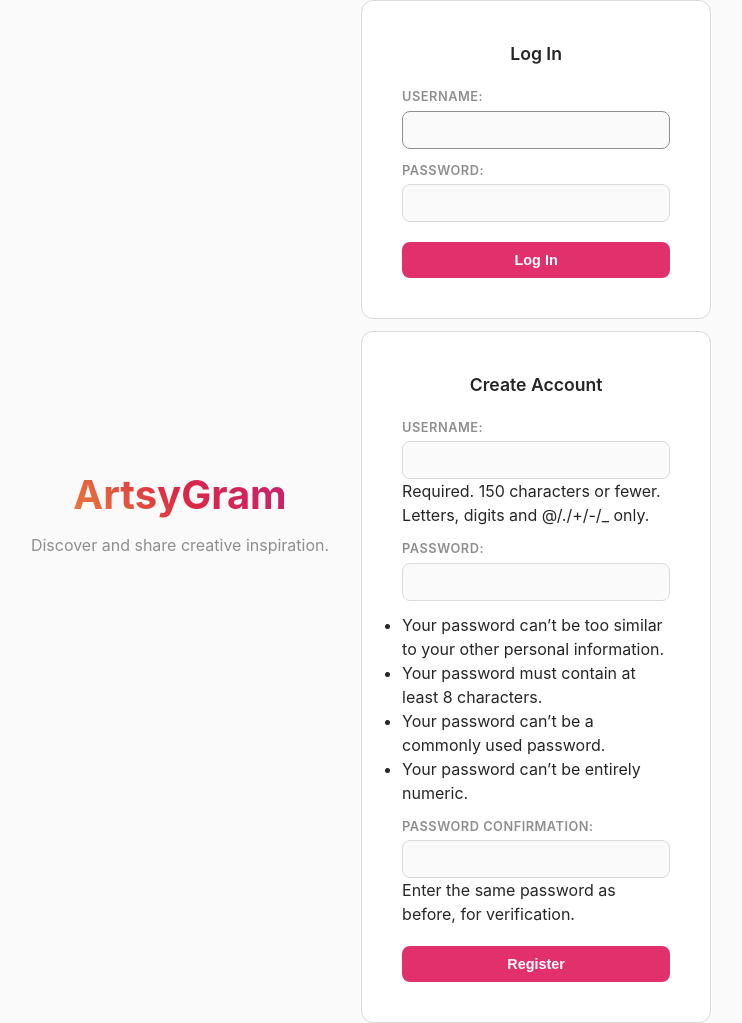
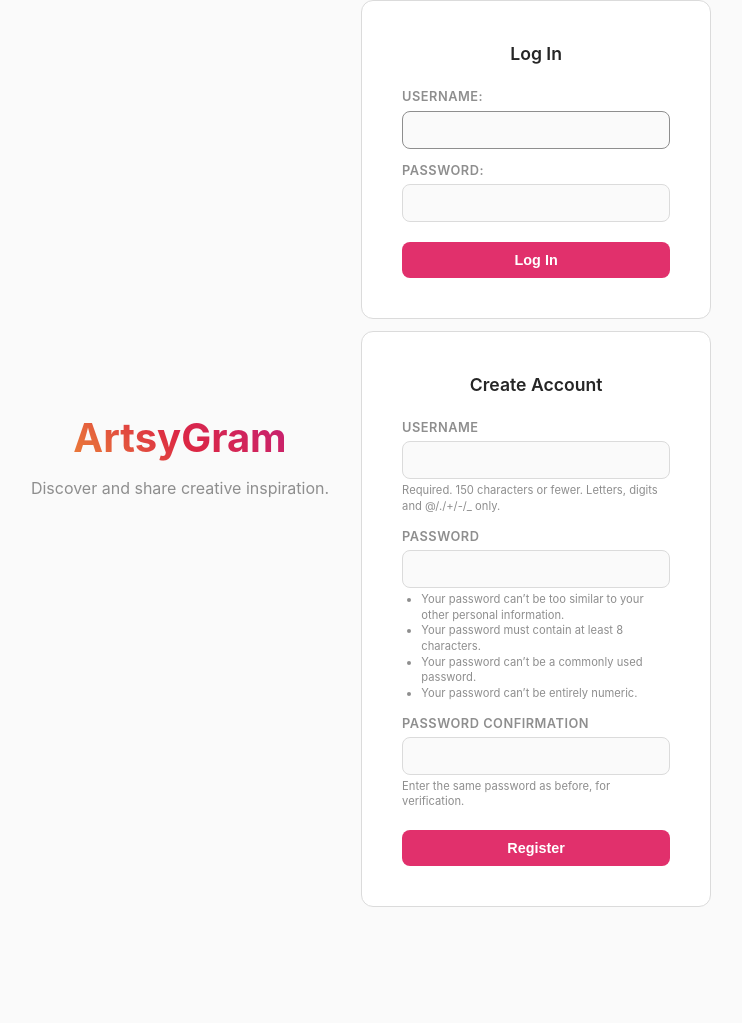
Before and after one commit to Ewgeeny/ArtsyGram, a Django app: page / in a window 1280 px wide. Shown: the whole page, without its empty margins (269-1011 px from the left). After the commit the page ends 907 px from the top, so only its background shows below. Run offline with Django 5.2, Linux system fonts and the light colour scheme.

Commit message:
Fix password help text styling with CSS

```diff
--- a/core/static/core/styles.css
+++ b/core/static/core/styles.css
@@ -206,6 +206,44 @@ main {
 .auth-card form input:focus {
     outline: none;
     border-color: var(--color-text-muted);
+}
+
+.helptext-inline {
+    display: block;
+    font-size: 0.7rem;
+    color: var(--color-text-muted);
+    line-height: 1.4;
+    margin-top: 2px;
+}
+
+.auth-card form .form-field {
+    margin-bottom: 12px;
+}
+
+.helptext-inline {
+    display: block;
+    font-size: 0.7rem;
+    color: var(--color-text-muted);
+    line-height: 1.4;
+    margin-top: 4px;
+}
+
+.helptext-inline ul {
+    margin: 0;
+    padding-left: 1.2rem;
+}
+
+.helptext-inline li {
+    font-size: inherit;
+    color: inherit;
+    line-height: inherit;
+}
+
+.field-error {
+    display: block;
+    font-size: 0.75rem;
+    color: var(--color-danger);
+    margin-top: 2px;
 }
 
 .auth-card button[type="submit"] {
--- a/core/templates/core/welcome.html
+++ b/core/templates/core/welcome.html
@@ -5,22 +5,26 @@
     <meta charset="UTF-8">
     <meta name="viewport" content="width=device-width, initial-scale=1.0">
     <title>Welcome to ArtsyGram</title>
-    <link rel="stylesheet" href="{% static 'core/styles.css' %}">
+    <link rel="stylesheet" href="{% static 'core/styles.css' %}?v=3">
 </head>
 <body>
     <div class="welcome-page">
         <div class="welcome-container">
+
             <div class="welcome-brand">
                 <h1>ArtsyGram</h1>
                 <p>Discover and share creative inspiration.</p>
             </div>
 
             <div>
+
                 <div class="auth-card">
                     <h2>Log In</h2>
+
                     <form method="post">
                         {% csrf_token %}
                         {{ login_form.as_p }}
+
                         <button type="submit" name="login_submit">
                             Log In
                         </button>
@@ -29,15 +33,42 @@
 
                 <div class="auth-card">
                     <h2>Create Account</h2>
+
                     <form method="post">
                         {% csrf_token %}
-                        {{ register_form.as_p }}
+
+                        {% for field in register_form %}
+                            <div class="form-field">
+
+                                <label for="{{ field.id_for_label }}">
+                                    {{ field.label }}
+                                </label>
+
+                                {{ field }}
+
+                                {% if field.help_text %}
+                                    <div class="helptext-inline">
+                                        {{ field.help_text|safe }}
+                                    </div>
+                                {% endif %}
+
+                                {% for error in field.errors %}
+                                    <span class="field-error">
+                                        {{ error }}
+                                    </span>
+                                {% endfor %}
+
+                            </div>
+                        {% endfor %}
+
                         <button type="submit" name="register_submit">
                             Register
                         </button>
                     </form>
                 </div>
+
             </div>
+
         </div>
     </div>
 </body>
```
